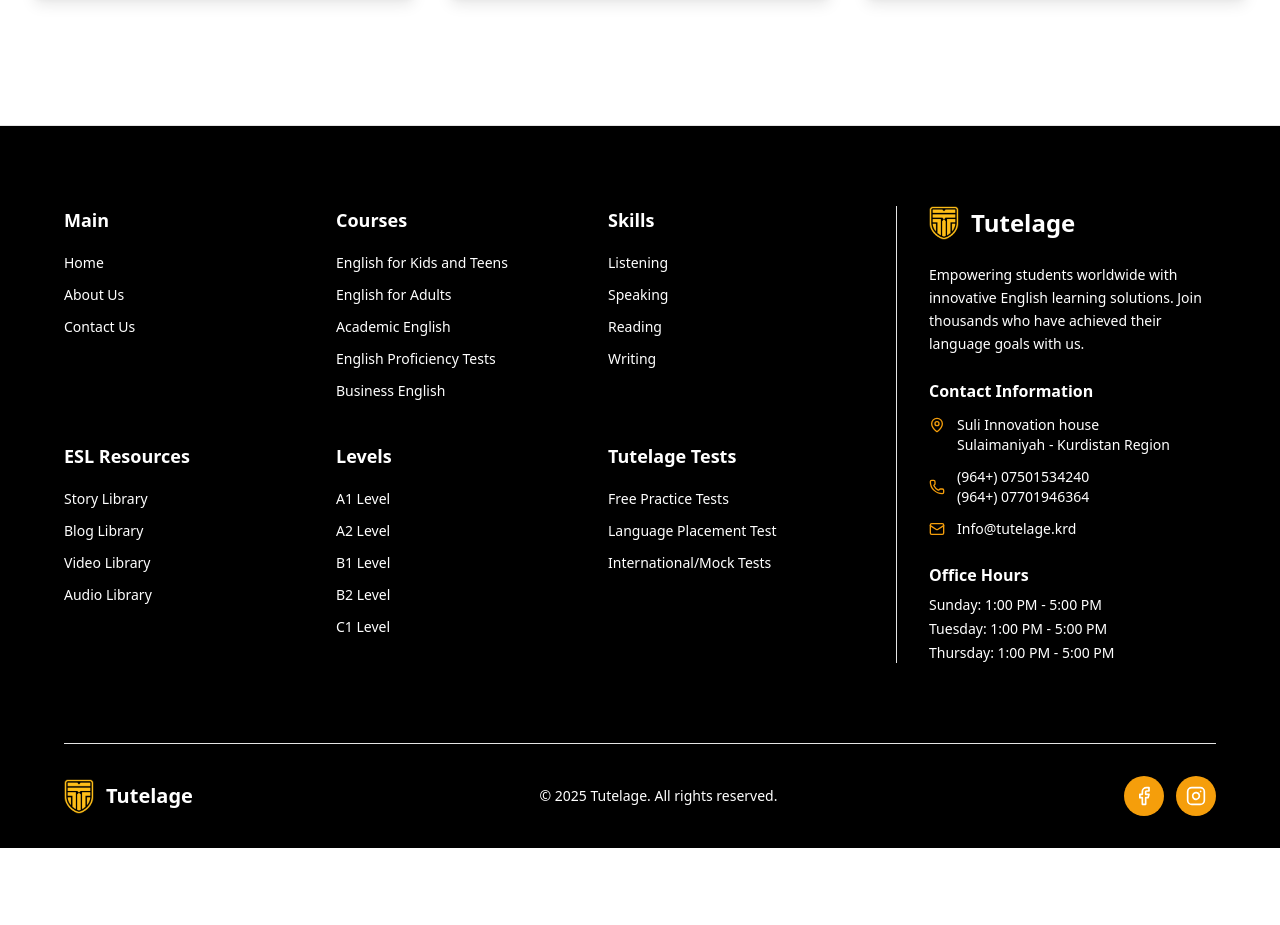
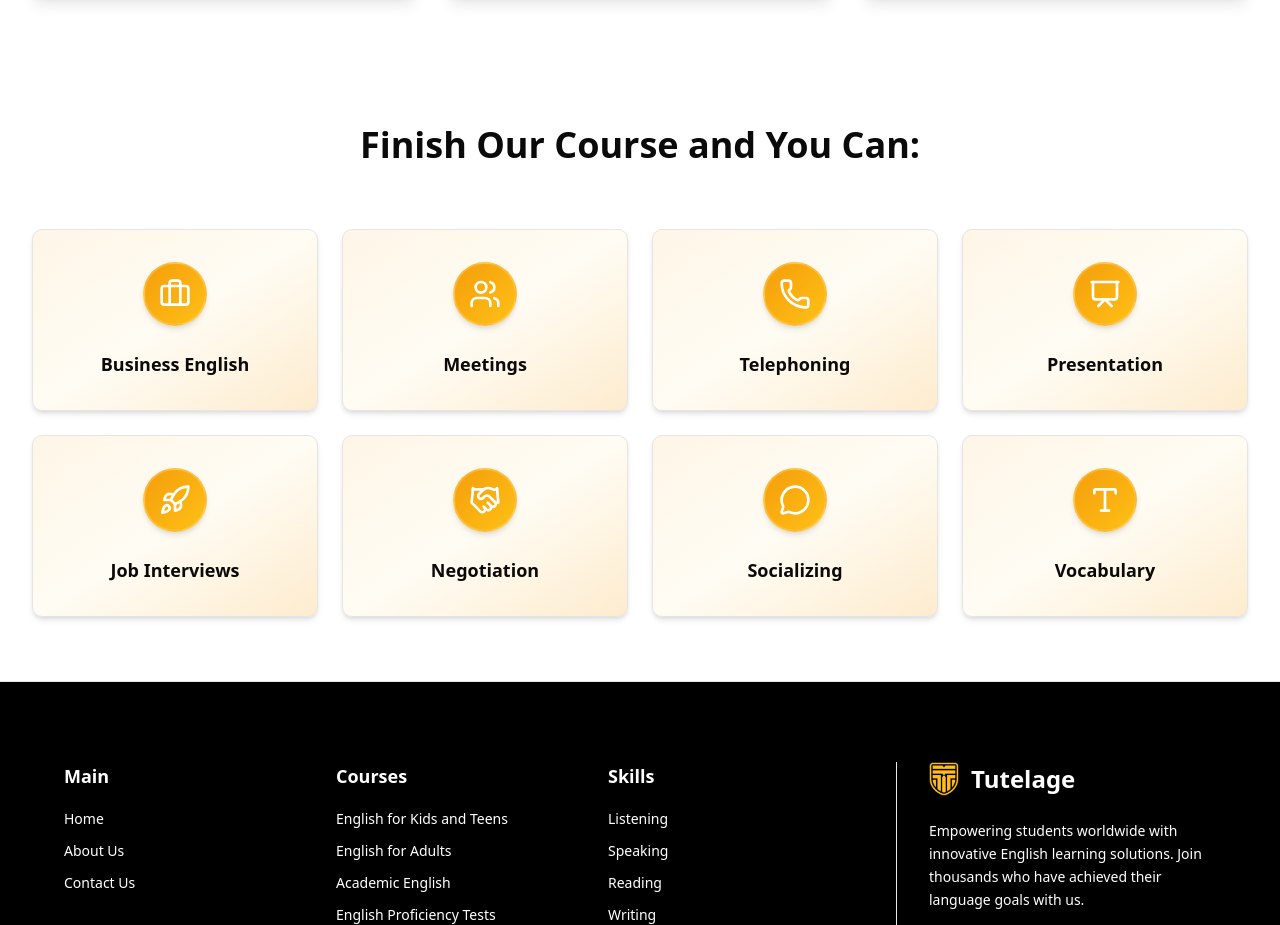
Before and after one commit to Alandkf/Tutelage.academics, a Next.js app in the folder frontend/: page /courses/businessenglish in a window 1280 px wide. Shown: the part 3920-4845 px from the top of the page. Before the commit the page ends 4768 px from the top, so only its background shows below. Built offline with nearby package versions, Linux system fonts and the light colour scheme; no server answers.

Commit message:
Update page.jsx

```diff
--- a/frontend/app/courses/businessenglish/page.jsx
+++ b/frontend/app/courses/businessenglish/page.jsx
@@ -1,7 +1,7 @@
 'use client'
 
 import { Button } from '@/components/ui/button'
-import { ChevronRight } from 'lucide-react'
+import { ChevronRight, Briefcase, Users, Phone, Presentation, Rocket, Handshake, MessageCircle, Type } from 'lucide-react'
 import Image from 'next/image'
 import { useTranslation } from 'react-i18next'
 import { useRouter } from 'next/navigation'
@@ -140,6 +140,31 @@
   )
 
 
+  const skillsData = [
+    { icon: Briefcase, title: "Business English" },
+    { icon: Users, title: "Meetings" },
+    { icon: Phone, title: "Telephoning" },
+    { icon: Presentation, title: "Presentation" },
+    { icon: Rocket, title: "Job Interviews" },
+    { icon: Handshake, title: "Negotiation" },
+    { icon: MessageCircle, title: "Socializing" },
+    { icon: Type, title: "Vocabulary" }
+  ]
+
+  const SkillCard = ({ icon: Icon, title }) => (
+    <div className="bg-gradient-to-br from-primary/10 via-accent/5 to-primary/20 border border-border rounded-lg px-6 py-8 shadow-md hover:shadow-lg transition-all duration-300 text-center">
+      <div className="mb-6 flex justify-center">
+        <div className="w-16 h-16 bg-gradient-to-br from-primary to-accent rounded-full flex items-center justify-center border-2 border-white/20 shadow-md">
+          <Icon className="w-8 h-8 text-white" />
+        </div>
+      </div>
+
+      <h3 className="text-lg font-bold text-foreground">
+        {title}
+      </h3>
+    </div>
+  )
+
   return (
     <>
       <div className="relative min-h-screen bg-background pt-4" dir={isRTL ? 'rtl' : 'ltr'}>
@@ -272,6 +297,28 @@
           </div>
         </div>
 
+        {/* Finish Our Course and You Can Section */}
+        <div className="pb-16">
+          <div className="max-w-7xl mx-auto px-4 sm:px-6 lg:px-8">
+            {/* Title */}
+            <div className="text-center mb-16">
+              <h2 className="text-2xl sm:text-3xl lg:text-4xl font-bold text-foreground mb-4">
+                Finish Our Course and You Can:
+              </h2>
+            </div>
+
+            {/* Skills Cards Grid */}
+            <div className="grid grid-cols-1 sm:grid-cols-2 lg:grid-cols-4 gap-4 lg:gap-6">
+              {skillsData.map((skill, index) => (
+                <SkillCard
+                  key={index}
+                  icon={skill.icon}
+                  title={skill.title}
+                />
+              ))}
+            </div>
+          </div>
+        </div>
 
       </div>
     </>
```
